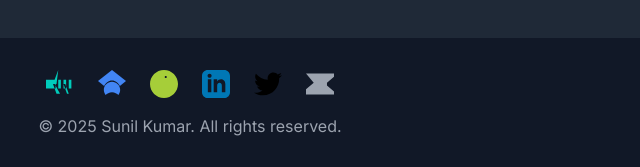
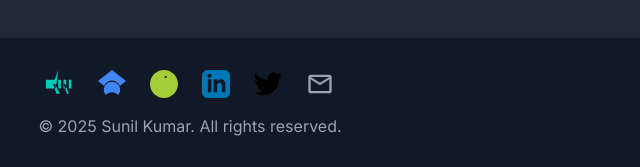
Before and after one commit to sunilkumardhayal/sunilkumardhayal.github.io, a plain HTML site: page index.html in a window 1280 px wide. Shown: the part 6421-6588 px from the top of the page, 450-1090 px from the left. Drawn offline with nearby package versions, Linux system fonts and the light colour scheme.

Commit message:
Update index.html

```diff
--- a/index.html
+++ b/index.html
@@ -548,8 +548,8 @@
             </a>
 
             <a href="mailto:sunil.k@iitgn.ac.in" class="hover:text-white transition duration-300" title="Email">
-                <svg xmlns="http://www.w3.org/2000/svg" width="28" height="28" viewBox="0 0 24 24" fill="currentColor" class="w-7 h-7">
-                    <path d="M0 3v18h24v-18h-24zm6.623 7.929l-6.623 5.619v-13.548l6.623 7.929zm11.353 0l6.624-5.619v13.548l-6.624-5.619zm-11.262-4.929l4.842 4.095 4.771-4.095h-9.613zm-3.868 11.75h16.486l-8.243-6.994-8.243 6.994z"/>
+                <svg xmlns="http://www.w3.org/2000/svg" height="28" width="28" viewBox="0 0 24 24" fill="currentColor" class="w-7 h-7">
+                    <path d="M22 6c0-1.1-.9-2-2-2H4c-1.1 0-2 .9-2 2v12c0 1.1.9 2 2 2h16c1.1 0 2-.9 2-2V6zm-2 0l-8 5-8-5h16zm0 12H4V8l8 5 8-5v10z"/>
                 </svg>
             </a>
 
```
